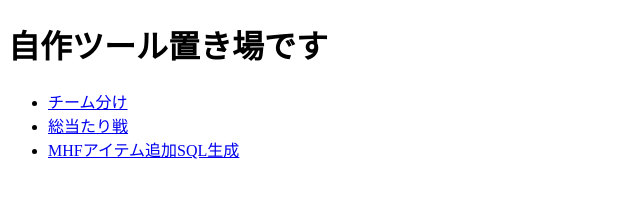
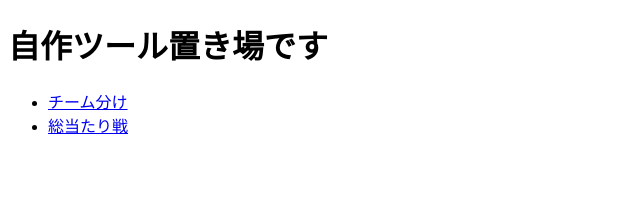
Before and after one commit to yamato120/tools, a plain HTML site: page index.html in a window 1280 px wide. Shown: the whole page, without its empty margins (0-640 px from the left). Drawn offline with Linux system fonts and the light colour scheme.

Commit message:
Update index.html

```diff
--- a/index.html
+++ b/index.html
@@ -12,7 +12,6 @@
     <ul>
         <li><a href="./grouping.html">チーム分け</a></li>
         <li><a href="./round_robin_tournament.html">総当たり戦</a></li>
-        <li><a href="./mhf_db_add.html">MHFアイテム追加SQL生成</a></li>
     </ul>
 </body>
 
```
